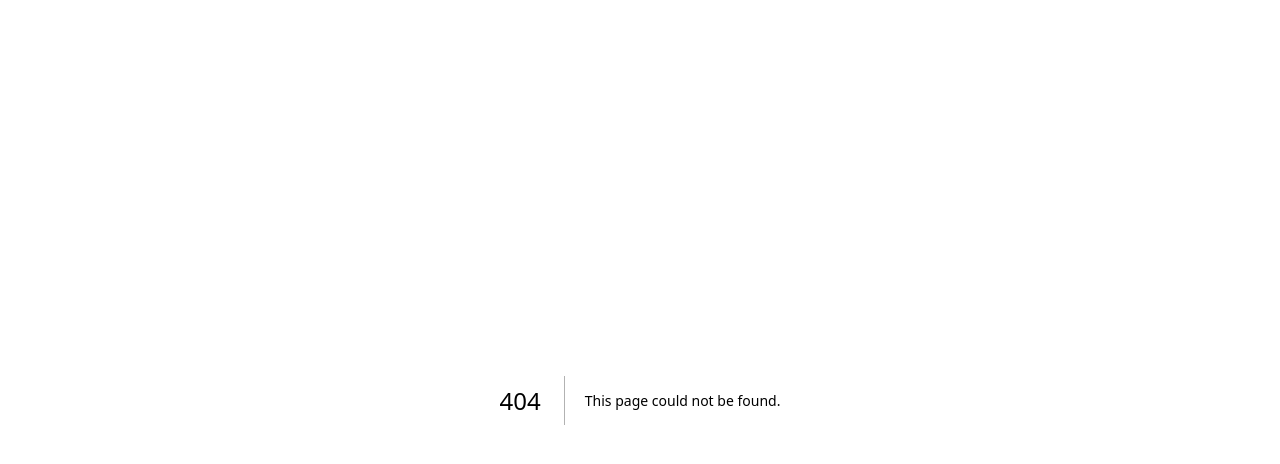
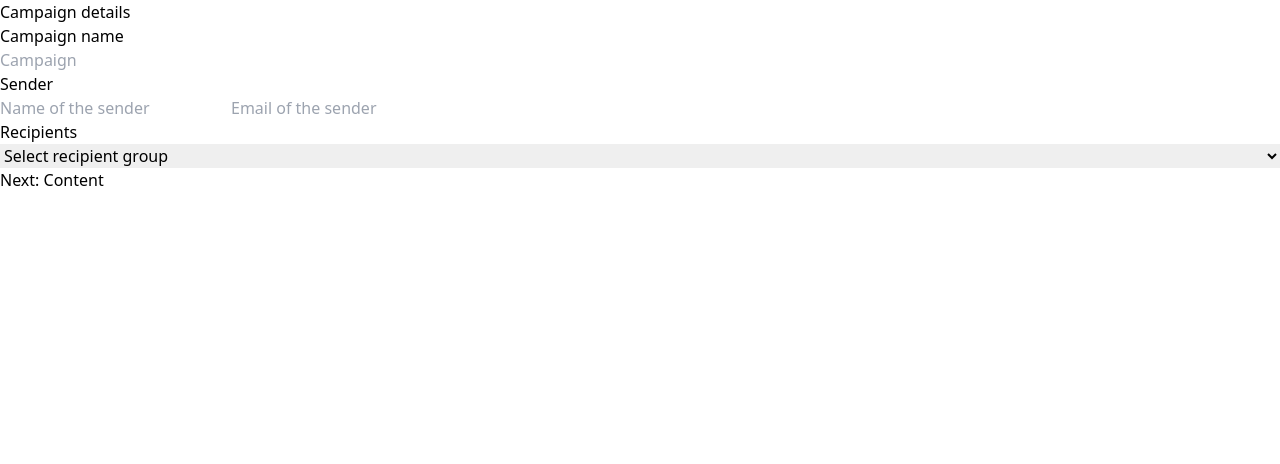
Before and after one commit to TeeAkinlade/MailBlink, a Next.js app in the folder email-marketing-app/: page /campaigns in a window 1280 px wide. Before the commit this address had no page. Shown: the top 464 px of the page. Built offline with nearby package versions, Linux system fonts and the light colour scheme.

Commit message:
feat: Partial campaign implementation, import font and preset styles

```diff
--- /dev/null
+++ b/email-marketing-app/app/campaigns/[campaignID]/email/page.jsx
@@ -0,0 +1,30 @@
+"use client"
+import { useParams } from "next/navigation";
+import { useRef, useState } from "react";
+import EmailEditor from "react-email-editor";
+
+const CampaignsEditor = () => {
+  const {campaignID} = useParams()
+  const emailEditorRef = useRef(null);
+  const [emails, setEmails] = useState([])
+
+  const exportHtml = () => {
+    const unlayer = emailEditorRef.current?.editor;
+
+    unlayer?.exportHtml((data) => {
+      const { html } = data;
+      console.log("exportHtml", html);
+    });
+  };
+
+  const onReady = () => {
+    //This will be for implementing templates later
+    //And adding a button inside the email editor to save emails (if possible, I have to check the docs further)
+  }
+
+  return (
+      <EmailEditor ref={emailEditorRef} onReady={onReady}/>
+  );
+};
+
+export default CampaignsEditor;
--- /dev/null
+++ b/email-marketing-app/app/campaigns/page.jsx
@@ -0,0 +1,99 @@
+"use client"
+
+import Link from "next/link";
+import { useEffect, useState } from "react";
+// import DialogButton from "../components/Dialog";
+
+const CampaignsDetails = () => {
+  const [groups, setGroups] = useState([]);
+  const [campaign, setCampaign] = useState({
+    id: 0,
+    name: "",
+    subject: "",
+    from_name: "",
+    from_email: "",
+  });
+
+  useEffect(() => {
+    // In the future the fetching of the groups will be done here
+    setGroups([
+      { id: 1, name: "group1" },
+      { id: 2, name: "group2" },
+      { id: 3, name: "group3" },
+    ]);
+
+    //When there is backend the function that will fetch the proper campaign id will go here
+    //Also the function that will relate the created campaign with the chosen group
+  }, []);
+
+  const handleSubmit = (e) => {
+    //Here will be the code to send campaign to the db
+    return;
+  };
+
+  return (
+    <>
+      <header>
+        <article>Campaign details</article>
+      </header>
+
+      {/* Form */}
+      <section>
+        <form action="" className="flex flex-col">
+          {/* Campaign name */}
+          <label htmlFor="campaign-name">Campaign name</label>
+          <input
+            id="campaign-name"
+            type="text"
+            name="campaign-name"
+            placeholder="Campaign"
+            required
+          />
+
+          {/* Subject */}
+          <label htmlFor="campaign-sender-name">Sender</label>
+          <div className="flex">
+            <input
+              id="campaign-sender-name"
+              type="text"
+              name="campaign-sender-name"
+              placeholder="Name of the sender"
+              required
+            />
+            <input
+              id="campaign-sender-email"
+              type="email"
+              name="campaign-sender-email"
+              placeholder="Email of the sender"
+              required
+            />
+          </div>
+
+          {/* Recipients */}
+          <label htmlFor="campaign-name">Recipients</label>
+          <select name="" id="">
+            <option value="">Select recipient group</option>
+            {groups.map((group) => (
+              <option key={group.id} id={group.id} value={group.id}>
+                {group.name}
+              </option>
+            ))}
+          </select>
+
+          {/* Button */}
+          <section>
+            <Link href={`campaigns/${campaign.id}/email`}>
+              <button className="btn" type="submit" onClick={handleSubmit}>
+                Next: Content
+              </button>
+            </Link>
+          </section>
+          {/* Add condition that if the fields are not filled then this button is greyed out */}
+          {/* <DialogButton></DialogButton> */}
+        </form>
+      </section>
+    </>
+  );
+};
+
+export default CampaignsDetails;
--- a/email-marketing-app/app/globals.css
+++ b/email-marketing-app/app/globals.css
@@ -2,26 +2,6 @@
 @tailwind components;
 @tailwind utilities;
 
-:root {
-  --foreground-rgb: 0, 0, 0;
-  --background-start-rgb: 214, 219, 220;
-  --background-end-rgb: 255, 255, 255;
-}
-
-@media (prefers-color-scheme: dark) {
-  :root {
-    --foreground-rgb: 255, 255, 255;
-    --background-start-rgb: 0, 0, 0;
-    --background-end-rgb: 0, 0, 0;
+.bg-secondary {
+    @apply bg-gradient-to-br from-[#F5F0FF] via-[#EFF6FE] to-[#EDFAF5];
   }
-}
-
-body {
-  color: rgb(var(--foreground-rgb));
-  background: linear-gradient(
-      to bottom,
-      transparent,
-      rgb(var(--background-end-rgb))
-    )
-    rgb(var(--background-start-rgb));
-}
--- a/email-marketing-app/app/layout.js
+++ b/email-marketing-app/app/layout.js
@@ -1,17 +1,21 @@
-import { Inter } from 'next/font/google'
-import './globals.css'
+import { Poppins } from "next/font/google";
+import "./globals.css";
 
-const inter = Inter({ subsets: ['latin'] })
+const poppins = Poppins({
+  weight: ["400", "500", "600", "700"],
+  style: "normal",
+  subsets: ["latin"],
+});
 
 export const metadata = {
-  title: 'Create Next App',
-  description: 'Generated by create next app',
-}
+  title: "Create Next App",
+  description: "Generated by create next app",
+};
 
 export default function RootLayout({ children }) {
   return (
     <html lang="en">
-      <body className={inter.className}>{children}</body>
+      <body>{children}</body>
     </html>
-  )
+  );
 }
--- a/email-marketing-app/app/page.js
+++ b/email-marketing-app/app/page.js
@@ -1,113 +1,9 @@
-import Image from 'next/image'
+import Image from "next/image";
 
 export default function Home() {
   return (
-    <main className="flex min-h-screen flex-col items-center justify-between p-24">
-      <div className="z-10 max-w-5xl w-full items-center justify-between font-mono text-sm lg:flex">
-        <p className="fixed left-0 top-0 flex w-full justify-center border-b border-gray-300 bg-gradient-to-b from-zinc-200 pb-6 pt-8 backdrop-blur-2xl dark:border-neutral-800 dark:bg-zinc-800/30 dark:from-inherit lg:static lg:w-auto  lg:rounded-xl lg:border lg:bg-gray-200 lg:p-4 lg:dark:bg-zinc-800/30">
-          Get started by editing&nbsp;
-          <code className="font-mono font-bold">app/page.js</code>
-        </p>
-        <div className="fixed bottom-0 left-0 flex h-48 w-full items-end justify-center bg-gradient-to-t from-white via-white dark:from-black dark:via-black lg:static lg:h-auto lg:w-auto lg:bg-none">
-          <a
-            className="pointer-events-none flex place-items-center gap-2 p-8 lg:pointer-events-auto lg:p-0"
-            href="https://vercel.com?utm_source=create-next-app&utm_medium=appdir-template&utm_campaign=create-next-app"
-            target="_blank"
-            rel="noopener noreferrer"
-          >
-            By{' '}
-            <Image
-              src="/vercel.svg"
-              alt="Vercel Logo"
-              className="dark:invert"
-              width={100}
-              height={24}
-              priority
-            />
-          </a>
-        </div>
-      </div>
-
-      <div className="relative flex place-items-center before:absolute before:h-[300px] before:w-[480px] before:-translate-x-1/2 before:rounded-full before:bg-gradient-radial before:from-white before:to-transparent before:blur-2xl before:content-[''] after:absolute after:-z-20 after:h-[180px] after:w-[240px] after:translate-x-1/3 after:bg-gradient-conic after:from-sky-200 after:via-blue-200 after:blur-2xl after:content-[''] before:dark:bg-gradient-to-br before:dark:from-transparent before:dark:to-blue-700 before:dark:opacity-10 after:dark:from-sky-900 after:dark:via-[#0141ff] after:dark:opacity-40 before:lg:h-[360px] z-[-1]">
-        <Image
-          className="relative dark:drop-shadow-[0_0_0.3rem_#ffffff70] dark:invert"
-          src="/next.svg"
-          alt="Next.js Logo"
-          width={180}
-          height={37}
-          priority
-        />
-      </div>
-
-      <div className="mb-32 grid text-center lg:max-w-5xl lg:w-full lg:mb-0 lg:grid-cols-4 lg:text-left">
-        <a
-          href="https://nextjs.org/docs?utm_source=create-next-app&utm_medium=appdir-template&utm_campaign=create-next-app"
-          className="group rounded-lg border border-transparent px-5 py-4 transition-colors hover:border-gray-300 hover:bg-gray-100 hover:dark:border-neutral-700 hover:dark:bg-neutral-800/30"
-          target="_blank"
-          rel="noopener noreferrer"
-        >
-          <h2 className={`mb-3 text-2xl font-semibold`}>
-            Docs{' '}
-            <span className="inline-block transition-transform group-hover:translate-x-1 motion-reduce:transform-none">
-              -&gt;
-            </span>
-          </h2>
-          <p className={`m-0 max-w-[30ch] text-sm opacity-50`}>
-            Find in-depth information about Next.js features and API.
-          </p>
-        </a>
-
-        <a
-          href="https://nextjs.org/learn?utm_source=create-next-app&utm_medium=appdir-template-tw&utm_campaign=create-next-app"
-          className="group rounded-lg border border-transparent px-5 py-4 transition-colors hover:border-gray-300 hover:bg-gray-100 hover:dark:border-neutral-700 hover:dark:bg-neutral-800 hover:dark:bg-opacity-30"
-          target="_blank"
-          rel="noopener noreferrer"
-        >
-          <h2 className={`mb-3 text-2xl font-semibold`}>
-            Learn{' '}
-            <span className="inline-block transition-transform group-hover:translate-x-1 motion-reduce:transform-none">
-              -&gt;
-            </span>
-          </h2>
-          <p className={`m-0 max-w-[30ch] text-sm opacity-50`}>
-            Learn about Next.js in an interactive course with&nbsp;quizzes!
-          </p>
-        </a>
-
-        <a
-          href="https://vercel.com/templates?framework=next.js&utm_source=create-next-app&utm_medium=appdir-template&utm_campaign=create-next-app"
-          className="group rounded-lg border border-transparent px-5 py-4 transition-colors hover:border-gray-300 hover:bg-gray-100 hover:dark:border-neutral-700 hover:dark:bg-neutral-800/30"
-          target="_blank"
-          rel="noopener noreferrer"
-        >
-          <h2 className={`mb-3 text-2xl font-semibold`}>
-            Templates{' '}
-            <span className="inline-block transition-transform group-hover:translate-x-1 motion-reduce:transform-none">
-              -&gt;
-            </span>
-          </h2>
-          <p className={`m-0 max-w-[30ch] text-sm opacity-50`}>
-            Explore starter templates for Next.js.
-          </p>
-        </a>
-
-        <a
-          href="https://vercel.com/new?utm_source=create-next-app&utm_medium=appdir-template&utm_campaign=create-next-app"
-          className="group rounded-lg border border-transparent px-5 py-4 transition-colors hover:border-gray-300 hover:bg-gray-100 hover:dark:border-neutral-700 hover:dark:bg-neutral-800/30"
-          target="_blank"
-          rel="noopener noreferrer"
-        >
-          <h2 className={`mb-3 text-2xl font-semibold`}>
-            Deploy{' '}
-            <span className="inline-block transition-transform group-hover:translate-x-1 motion-reduce:transform-none">
-              -&gt;
-            </span>
-          </h2>
-          <p className={`m-0 max-w-[30ch] text-sm opacity-50`}>
-            Instantly deploy your Next.js site to a shareable URL with Vercel.
-          </p>
-        </a>
-      </div>
+    <main className="min-h-screen bg-secondary">
+      <p className="font-poppins font-bold">Home</p>
     </main>
-  )
+  );
 }
--- a/email-marketing-app/tailwind.config.js
+++ b/email-marketing-app/tailwind.config.js
@@ -1,18 +1,27 @@
 /** @type {import('tailwindcss').Config} */
 module.exports = {
   content: [
-    './pages/**/*.{js,ts,jsx,tsx,mdx}',
-    './components/**/*.{js,ts,jsx,tsx,mdx}',
-    './app/**/*.{js,ts,jsx,tsx,mdx}',
+    "./pages/**/*.{js,ts,jsx,tsx,mdx}",
+    "./components/**/*.{js,ts,jsx,tsx,mdx}",
+    "./app/**/*.{js,ts,jsx,tsx,mdx}",
   ],
   theme: {
+    screens: {
+      sm: "480px",
+      md: "768px",
+      lg: "976px",
+      xl: "1440px",
+    },
     extend: {
-      backgroundImage: {
-        'gradient-radial': 'radial-gradient(var(--tw-gradient-stops))',
-        'gradient-conic':
-          'conic-gradient(from 180deg at 50% 50%, var(--tw-gradient-stops))',
+      fontFamily: {
+        poppins: ["Poppins", "sans-serif"],
+      },
+      colors: {
+        ui_primary: "#1F284F",
+        ui_secondary1: "#0070F0",
+        tertiary: "#FAFBFC",
       },
     },
+    plugins: [],
   },
-  plugins: [],
-}
+};
```
Also changed, not shown: email-marketing-app/package.json (+5 -4 lines), 1 other file (tests, documents, lock files or other folders).
